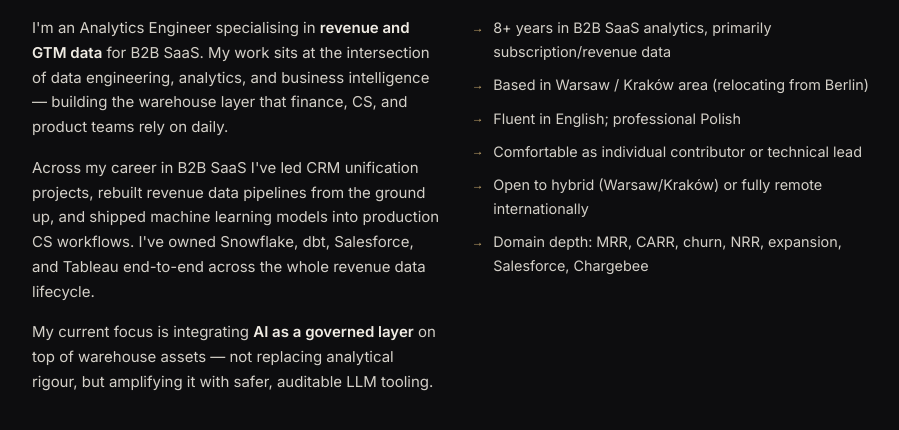
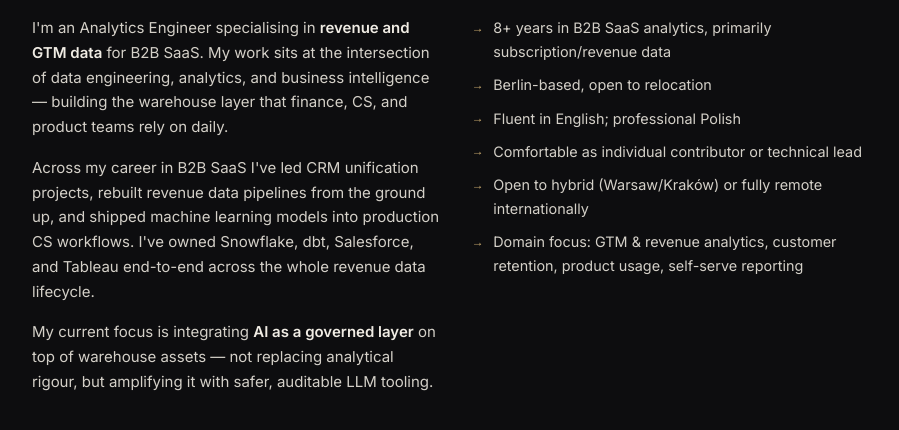
Before and after one commit to PZawieja/piotr-zawieja-site, a plain HTML site: page index.html in a window 1280 px wide. Shown: the part 736-1166 px from the top of the page, without its empty margins (182-1081 px from the left). Drawn offline with nearby package versions, Linux system fonts and the light colour scheme.

Commit message:
fix: update location and domain focus wording

```diff
--- a/index.html
+++ b/index.html
@@ -582,11 +582,11 @@
 
       <ul class="facts-list">
         <li>8+ years in B2B SaaS analytics, primarily subscription/revenue data</li>
-        <li>Based in Warsaw / Kraków area (relocating from Berlin)</li>
+        <li>Berlin-based, open to relocation</li>
         <li>Fluent in English; professional Polish</li>
         <li>Comfortable as individual contributor or technical lead</li>
         <li>Open to hybrid (Warsaw/Kraków) or fully remote internationally</li>
-        <li>Domain depth: MRR, CARR, churn, NRR, expansion, Salesforce, Chargebee</li>
+        <li>Domain focus: GTM &amp; revenue analytics, customer retention, product usage, self-serve reporting</li>
       </ul>
     </div>
   </div>
```
